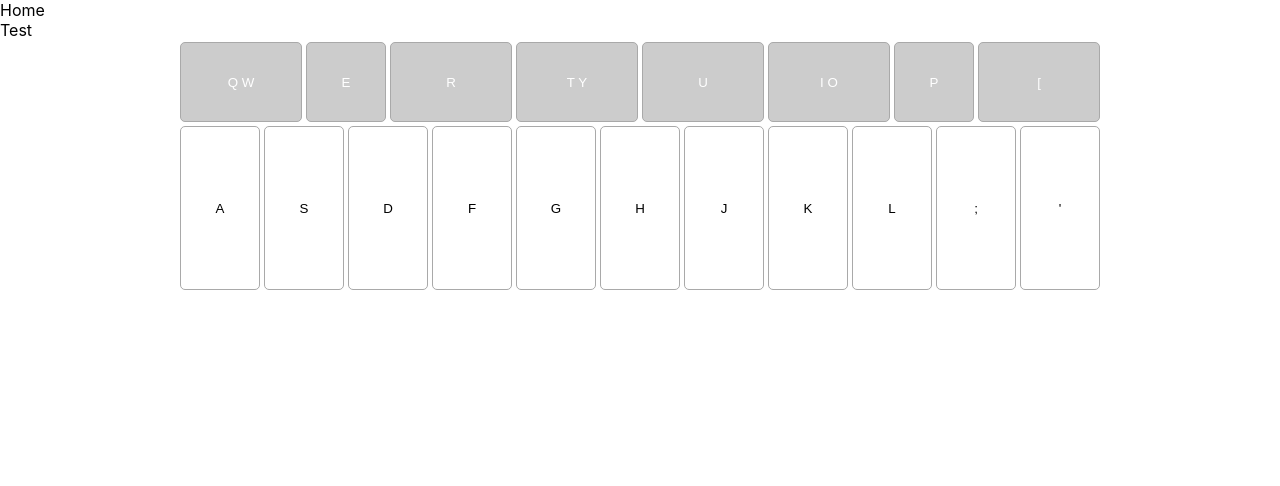
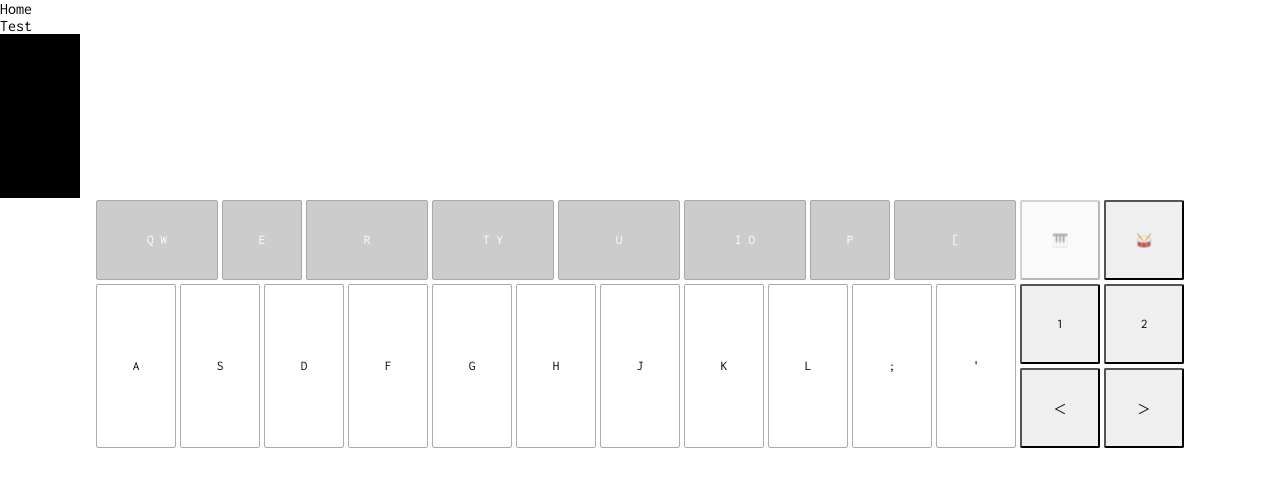
Before and after one commit to irfanahmd/op1-chat, a React (Create React App) app: page / in a window 1280 px wide. Shown: the top 486 px of the page. Built offline with nearby package versions, Linux system fonts and the light colour scheme.

Commit message:
mapped keys to synth

```diff
--- a/public/index.html
+++ b/public/index.html
@@ -24,6 +24,11 @@
       work correctly both with client-side routing and a non-root public URL.
       Learn how to configure a non-root public URL by running `npm run build`.
     -->
+    <link rel="preconnect" href="https://fonts.gstatic.com" />
+    <link
+      href="https://fonts.googleapis.com/css2?family=Inconsolata:wght@200;300;400;500;600&display=swap"
+      rel="stylesheet"
+    />
     <title>React App</title>
   </head>
   <body>
--- a/src/components/Synth/Synth.css
+++ b/src/components/Synth/Synth.css
@@ -3,7 +3,7 @@
   width: 80px;
   background: white;
   border: 1px solid darkgray;
-  border-radius: 5px;
+  border-radius: 2px;
   margin: 2px;
   cursor: pointer;
   text-transform: uppercase;
@@ -14,7 +14,7 @@
   width: 122px;
   background: #ccc;
   border: 1px solid darkgray;
-  border-radius: 5px;
+  border-radius: 2px;
   margin: 2px;
   cursor: pointer;
   color: white;
@@ -45,5 +45,24 @@
 
 .col-2 {
   display: flex;
-  align-self: flex-end;
+  /* align-self: flex-end; */
 }
+
+.active {
+  background-color: lightcyan;
+  color: #darkgray;
+}
+
+.synth-keys {
+  height: 80px;
+  width: 80px;
+  margin: 2px;
+  cursor: pointer;
+  border-radius: 2px;
+}
+
+.display {
+  background-color: black;;
+  height: 164px;
+  width: 80px;
+}
--- a/src/components/Synth/Synth.jsx
+++ b/src/components/Synth/Synth.jsx
@@ -18,14 +18,74 @@ const Synth = (props) => {
       window.removeEventListener("keydown", downHandler);
       window.removeEventListener("keyup", upHandler);
     };
-  }, [])
+  }, [octave])
 
-  function upHandler(){
 
+  function downHandler(event){
+    if(!event.repeat) {
+      const { key } = event;
+      let lowkey = key.toLowerCase();
+
+      if ("asdfghjkl;'".includes(lowkey)) {
+        keyState.whitekeys.forEach((wkey, index) => {
+          if(wkey.id === lowkey) {
+            playNote(getNote(lowkey, wkey.shiftUp))
+            togglePressedWhite(index)
+            return;
+          }
+        })
+      } else if ("qwertyuiop[".includes(lowkey)) {
+        keyState.blackkeys.forEach((bkey, index) => {
+          if(bkey.id[0] === lowkey || bkey.id[3] === lowkey)
+          {
+            playNote(getNote(lowkey, bkey.shiftUp))
+            togglePressedBlack(index)
+            return;
+          }
+        })
+      } else {
+        return;
+      }
+    }
   }
 
-  function downHandler(){
 
+  function upHandler(event){
+
+    const { key } = event;
+    let lowkey = key.toLowerCase();
+
+    if ("asdfghjkl;'".includes(lowkey)) {
+      keyState.whitekeys.forEach((wkey,index) => {
+        if(wkey.id === lowkey) {
+          stopNote(getNote(lowkey, wkey.shiftUp))
+          togglePressedWhite(index)
+          return;
+        }
+      })
+    } else if ("qwertyuiop[".includes(lowkey)) {
+      keyState.blackkeys.forEach((bkey, index) => {
+        if(bkey.id[0] === lowkey || bkey.id[3] === lowkey) {
+          stopNote(getNote(lowkey, bkey.shiftUp))
+          togglePressedBlack(index)
+          return;
+        }
+      })
+    } else {
+      return;
+    }
+  }
+
+  function togglePressedWhite(index) {
+    let arrayCopy = [...keyState.whitekeys];
+    arrayCopy[index].pressed = (!arrayCopy[index].pressed)
+    setPressed({ ...keyState, whitekeys: arrayCopy });
+  }
+
+  function togglePressedBlack(index) {
+    let arrayCopy = [...keyState.blackkeys];
+    arrayCopy[index].pressed = (!arrayCopy[index].pressed)
+    setPressed({ ...keyState, blackkeys: arrayCopy });
   }
 
   function playNote(note) {
@@ -44,18 +104,20 @@ const Synth = (props) => {
     }
   }
 
-
-
-
 return (
 <div>
   <div className= 'col-1'>
+    <div className='display'>
+
+    </div>
     <div className='note-wrapper'>
       {keyState.blackkeys.map((blackkey, index) => (
         <button
-          className={
-            "note-black" +
-            " " +
+          className={blackkey.pressed ?
+            "active note-black " +
+            blackkey.id
+            :
+            "note-black " +
             blackkey.id
           }
           key={index}
@@ -66,13 +128,19 @@ return (
           {blackkey.id.toUpperCase()}
         </button>
       ))}
+      <div className='note-wrapper'>
+        <button className= "synth-keys" disabled='true'>🎹</button>
+        <button className= "synth-keys">🥁</button>
+      </div>
     </div>
     <div className='note-wrapper'>
       {keyState.whitekeys.map((whitekey, index) => (
         <button
-          className={
-            "note-white" +
-            " " +
+          className={whitekey.pressed ?
+            "active note-white " +
+            whitekey.id
+            :
+            "note-white " +
             whitekey.id
           }
           key={index}
@@ -83,6 +151,16 @@ return (
           {whitekey.id}
         </button>
       ))}
+      <div className='col-1'>
+        <div className='note-wrapper'>
+          <button className= "synth-keys">1</button>
+          <button className= "synth-keys">2</button>
+        </div>
+        <div className='note-wrapper'>
+          <button className= "synth-keys" disabled={(octave == 0) ? true : false}>＜</button>
+          <button className= "synth-keys" disabled={(octave == 8) ? true : false}>＞</button>
+        </div>
+      </div>
     </div>
   </div>
 </div>
--- a/src/index.css
+++ b/src/index.css
@@ -1,3 +1,7 @@
+* {
+  font-family: "Inconsolata", monospace;
+}
+
 body {
   margin: 0;
   font-family: -apple-system, BlinkMacSystemFont, 'Segoe UI', 'Roboto', 'Oxygen',
--- a/src/utils/keymap.js
+++ b/src/utils/keymap.js
@@ -28,7 +28,7 @@ const allKeys = {
     { id: "q  w", pressed: false, shiftUp: false },
     { id: "e", pressed: false, shiftUp: false },
     { id: "r", pressed: false, shiftUp: false },
-    { id: "t y", pressed: false, shiftUp: true },
+    { id: "t  y", pressed: false, shiftUp: true },
     { id: "u", pressed: false, shiftUp: true },
     { id: "i  o", pressed: false, shiftUp: true },
     { id: "p", pressed: false, shiftUp: true },
```
